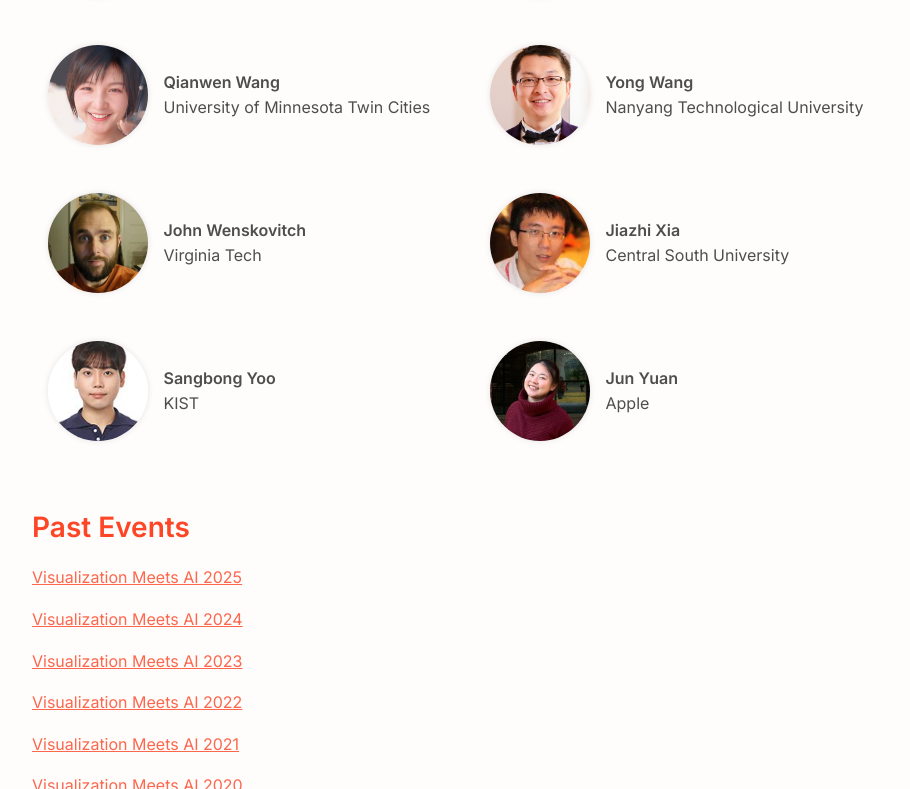
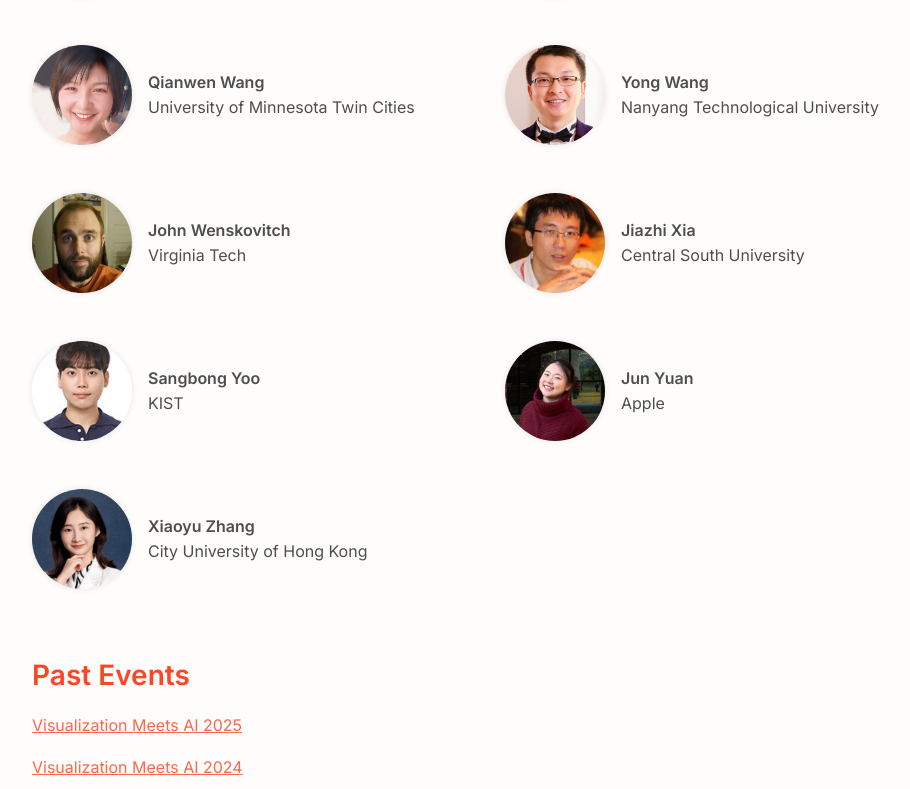
Before and after one commit to vismeetsai/vismeetsai.github.io, a plain HTML site: page index.html in a window 1280 px wide. Shown: the part 4279-5068 px from the top of the page, without its empty margins (178-1088 px from the left). Drawn offline with Linux system fonts and the light colour scheme.

Commit message:
add new PC

```diff
--- a/css/style.css
+++ b/css/style.css
@@ -169,7 +169,7 @@ h3 {
   display: flex;
   flex-wrap: wrap;
   gap: 1.5rem;
-  justify-content: space-around;
+  justify-content: space-between;
 }
 
 .people {
--- a/index.html
+++ b/index.html
@@ -373,6 +373,13 @@
 					<p class="chair-affiliation">Apple</p>
 				</div>
 			</div>
+			<div class="photo-container">
+				<img src="image/photo_xiaoyu_zhang.jpg" alt="Xiaoyu Zhang" class="photo">
+				<div class="chair-info">
+					<p class="chair-name">Xiaoyu Zhang</p>
+					<p class="chair-affiliation">City University of Hong Kong</p>
+				</div>
+			</div>
 		</div>
 		<!-- <p class="people"><b>Dylan Cashman</b>, Brandeis University</p>
 		<p class="people"><b>Angelos Chatzimparmpas</b>, Utrecht University</p>
```
Also changed, not shown: image/photo_xiaoyu_zhang.jpg (added).
